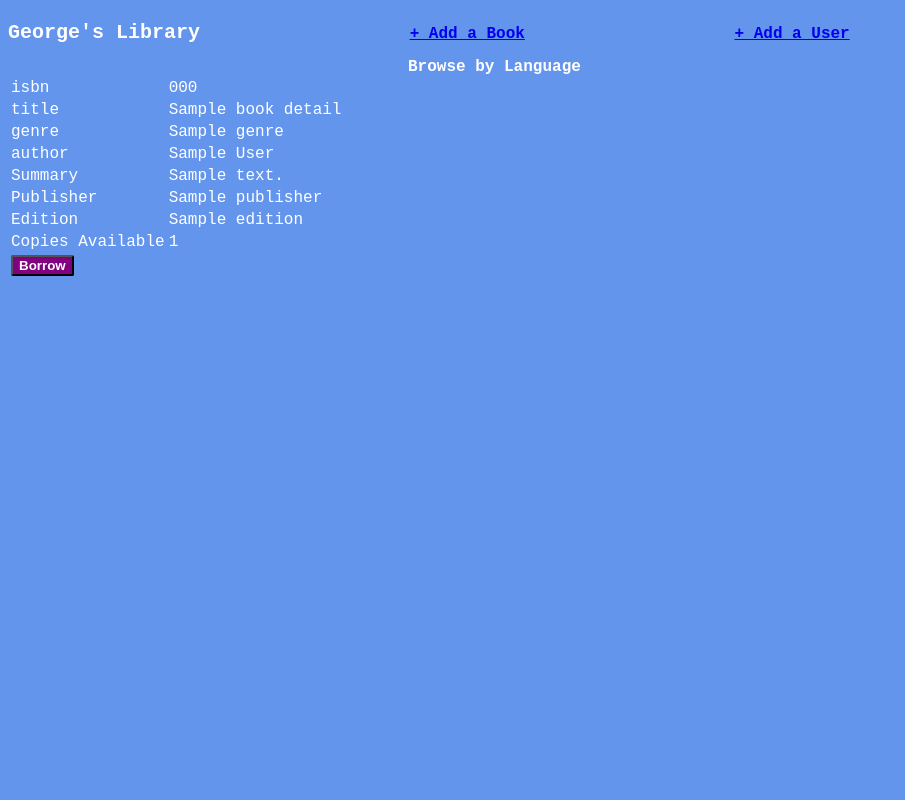
After one commit to GeorgePauly95/library-management, a Django app: template library_management_app/templates/book_details.html in a window 1280 px wide. The commit adds this page. Shown: the whole page, without its empty margins (0-905 px from the left). Run offline with Django 3.2, Linux system fonts and the light colour scheme; the template is opened without the code that fills it: most values are stand-ins (such as "Sample title", 1, 10 or a date in 2020).

Commit message:
Added borrow book API and Copy Count

```diff
--- a/library_management_app/models.py
+++ b/library_management_app/models.py
@@ -29,9 +29,9 @@ class user(models.Model):
 
 class borrow(models.Model):
     isbn = models.ForeignKey(book, on_delete=models.PROTECT)
-    due_date = models.DateTimeField()
-    returned_date = models.DateTimeField()
-    fine = models.FloatField()
+    due_date = models.DateField()
+    returned_date = models.DateField(null=True)
+    fine = models.FloatField(null=True)
     user_id = models.ForeignKey(user, on_delete=models.PROTECT)
 
 
--- /dev/null
+++ b/library_management_app/templates/book_details.html
@@ -0,0 +1,63 @@
+{% extends 'home.html' %}
+    {% block styles %}
+    <style>
+        .borrow {
+                background-color: purple;
+                border-radius: 2px;
+                }
+        .borrow a {
+            text-decoration: none;
+            color: white;
+            font-weight: bold;
+        }
+
+    </style>
+    {% endblock %}
+
+    {% block content %}
+    <table>
+        <tr>
+            <td>isbn</td>
+            <td>{{ book_details.isbn }}</td>
+        </tr>
+        <tr>
+            <td>title</td>
+            <td>{{ book_details.title }}</td>
+        </tr>
+        <tr>
+            <td>genre</td>
+            <td>{{ book_details.genre}}</td>
+        </tr>
+        <tr>
+            <td>author</td>
+            <td>{{ book_details.author }}</td>
+        </tr>
+        <tr>
+            <td>Summary</td>
+            <td>{{ book_details.summary }}</td>
+        </tr>
+        <tr>
+            <td>Publisher</td>
+            <td>{{ book_details.publisher }}</td>
+        </tr>
+        <tr>
+            <td>Edition</td>
+            <td>{{ book_details.edition }}</td>
+        </tr>
+        <tr>
+            <td>Copies Available</td>
+            <td>{{ copy_count }}</td>
+        </tr>
+        <tr>
+            {% if copy_count > 0 %}
+                <td><button class="borrow "><a href="http://127.0.0.1:8000/library_management/api/borrow/{{book_details.isbn}}">Borrow</a></button></td>
+            {% elif copy_count == 0 and check_date is not None %}
+                <td>{{ book_details.title }} will be available on: {{ check_date }}</td>
+            {% elif copy_count == 0 and check_date is None %}
+                <td> We don't stock {{ book_details.title }} currently</td>
+            {% endif %}
+            <!-- add else block here -->
+
+        </tr>
+    </table>
+    {% endblock %}
--- a/library_management_app/templates/home.html
+++ b/library_management_app/templates/home.html
@@ -2,22 +2,25 @@
 <head>
     <meta charset="UTF-8">
     <meta name="viewport" content="width=device-width, initial-scale=1.0">
-    <title>Document</title>
-
+    <title>George's Library</title>
     <style>
         body {
             background-color: cornflowerblue;
             color: white;
             font-family: 'Courier New', Courier, monospace;
-            display: inline-block;
+
         }
         h1 {
             color: white;
             font-family: 'Courier New', Courier, monospace;
             font-size: 20px;
-            margin-right: 200px;
+            display: inline-block;
         }
-        ul {
+        h1 a {
+            color: white;
+            text-decoration: none;
+        }
+        .language-list {
             list-style-type: none;
             margin: 0;
             padding: 0;
@@ -25,20 +28,21 @@
             background-color: #f1f1f1;
             border: 1px solid #555;
             }
-        li a {
+        .language a {
               display: block;
               padding: 8px 16px;
               text-decoration: none;
               text-align: center;
               border-bottom: 1px solid #555;
              }
-        li a:hover {
+        .lanuage a:hover {
                     background-color: #555;
                     color: white;
                     }
         .dropdown {
                     position: relative;
                     display: inline-block;
+                    margin-left: 400px;
         }
         .dropdown-content {
                 display: none;
@@ -55,29 +59,32 @@
             margin-top: 0px;
             padding-top: 0px;
             margin-left: 200px;
-            display: inline;
-            font-size: 12px;
+            display: inline-block;
+            font-size: 16px;
         }
+
     </style>
+    {% block styles %}
+
+    {% endblock%}
 
 </head>
 <body>
-    {% block heading %}<h1>George's Library</h1>{% endblock %}
-
+    {% block heading %}<h1><a href="http://127.0.0.1:8000/library_management">George's Library</a></h1>{% endblock %}
+    <h2><a href="http://127.0.0.1:8000/library_management/api/books">+ Add a Book</a></h2>
+    <h2><a href="http://127.0.0.1:8000/library_management/api/users">+ Add a User</a></h2>
     <div class="dropdown">
         <span><b>Browse by Language</b></span>
         <div class="dropdown-content">
-            <ul>{% for language in languages %}
-                <li><a href="{% url 'get_by_language' language %}">{{language}}</a></li>
+            <ul class="language-list">{% for language in languages %}
+                <li class="language"><a href="{% url 'get_by_language' language %}">{{language}}</a></li>
                 {% endfor %}
             </ul>
         </div>
     </div>
-    <div>
-        <h2><a href="api/books">+ Add a Book</a></h2>
-    </div>
-    <div>
-        <h2><a href="api/users">+ Add a User</a></h2>
-    </div>
+    {% block content %}
+
+
+    {% endblock %}
 </body>
 </html>
--- a/library_management_app/urls.py
+++ b/library_management_app/urls.py
@@ -11,4 +11,5 @@ urlpatterns = [
         name="get_by_language",
     ),
     path("api/users", views.add_user, name="add_user"),
+    path("api/borrow/<int:isbn>", views.borrow_book, name="borrow"),
 ]
```
Also changed, not shown: library_management_app/templates/books.html (+8 -13 lines), library_management_app/templates/borrow.html (added, +7 -0 lines), library_management_app/views.py (+60 -12 lines), library_management_app/migrations/0003_alter_borrow_returned_date.py (added), library_management_app/migrations/0004_alter_borrow_due_date.py (added), library_management_app/migrations/0005_alter_borrow_fine_alter_borrow_returned_date.py (added).
